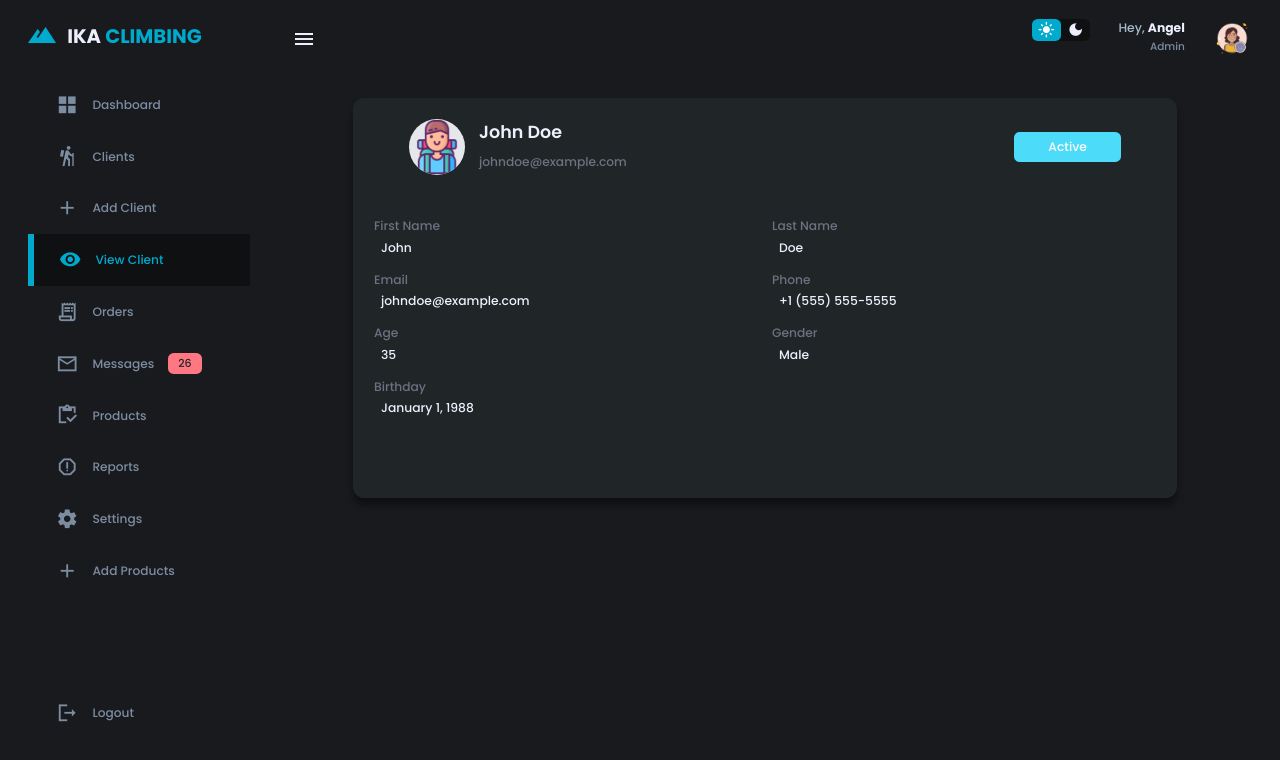
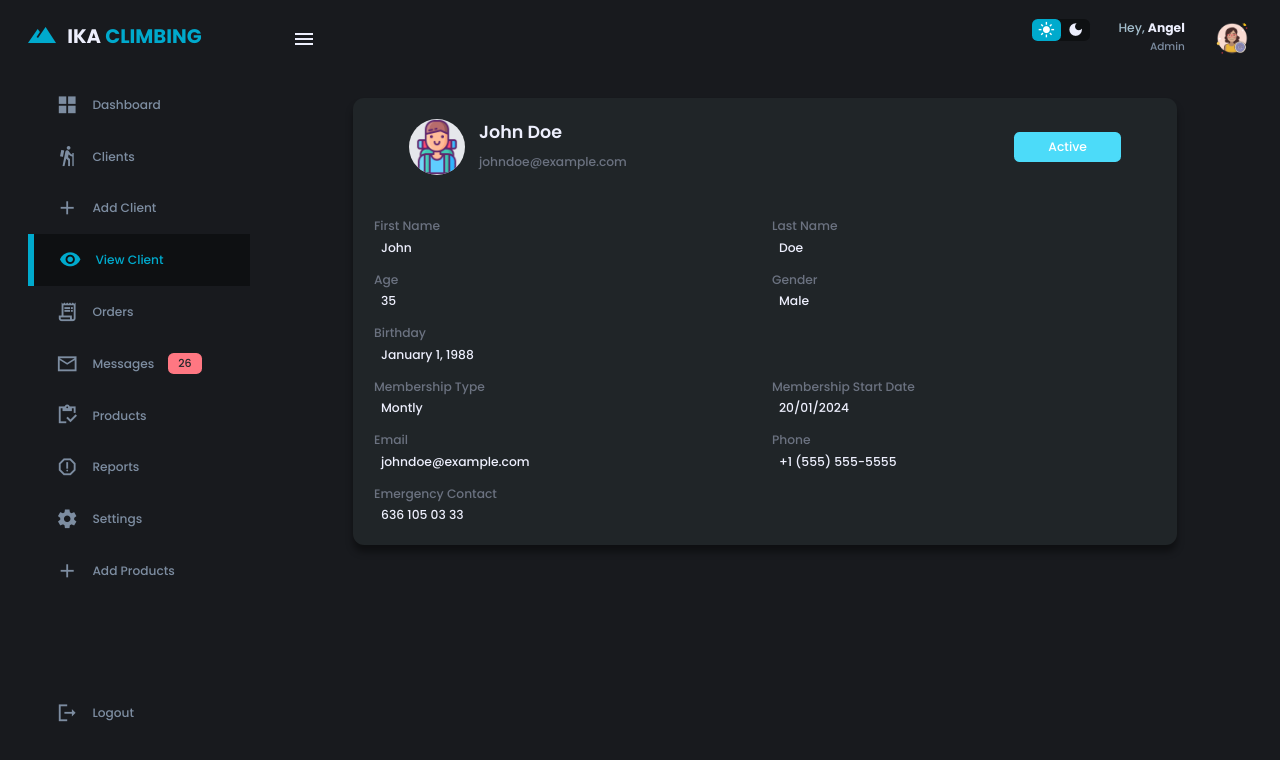
Before and after one commit to anngelRuiz/project-IKA-admin-frontend, a React (Create React App) app: page /viewClient in a window 1280 px wide. Shown: the top 760 px of the page. Built offline with nearby package versions, Linux system fonts and the light colour scheme.

Commit message:
Create Notes and TODO file, edit details in ViewClient

```diff
--- a/src/components/Dashboard/Clients/ViewClient/ViewClient.js
+++ b/src/components/Dashboard/Clients/ViewClient/ViewClient.js
@@ -34,6 +34,36 @@ export default class ViewClient extends Component {
             </div>
             <div className="content-row">
               <div className="content-item">
+                <div className="label">Age</div>
+                <div className="detailValue">35</div>
+              </div>
+              <div className="content-item">
+                <div className="label">Gender</div>
+                <div className="detailValue">Male</div>
+              </div>
+            </div>
+
+            <div className="content-row">
+              <div className="content-item">
+                <div className="label">Birthday</div>
+                <div className="detailValue">January 1, 1988</div>
+              </div>
+            </div>
+
+            <div className="content-row">
+              <div className="content-item">
+                <div className="label">Membership Type</div>
+                <div className="detailValue">Montly</div>
+              </div>
+              <div className="content-item">
+                <div className="label">Membership Start Date</div>
+                <div className="detailValue">20/01/2024</div>
+              </div>
+            </div>
+
+            {/* OPTIONAL */}
+            <div className="content-row">
+              <div className="content-item">
                 <div className="label">Email</div>
                 <div className="detailValue">johndoe@example.com</div>
               </div>
@@ -42,20 +72,15 @@ export default class ViewClient extends Component {
                 <div className="detailValue">+1 (555) 555-5555</div>
               </div>
             </div>
+
             <div className="content-row">
               <div className="content-item">
-                <div className="label">Age</div>
-                <div className="detailValue">35</div>
-              </div>
-              <div className="content-item">
-                <div className="label">Gender</div>
-                <div className="detailValue">Male</div>
+                <div className="label">Emergency Contact</div>
+                <div className="detailValue">636 105 03 33</div>
               </div>
             </div>
-            <div className="content-item">
-              <div className="label">Birthday</div>
-              <div className="detailValue">January 1, 1988</div>
-            </div>
+
+
           </div>
         </div>
       </div>
--- a/src/components/Dashboard/Clients/ViewClient/viewClient.css
+++ b/src/components/Dashboard/Clients/ViewClient/viewClient.css
@@ -1,6 +1,6 @@
 .viewClients .card {
   width: 80%;
-  height: 400px;
+  /* height: 400px; */
   overflow: hidden;
 
   background-color: var(--color-white);
```
Also changed, not shown: 2 other files (tests, documents, lock files or other folders).
